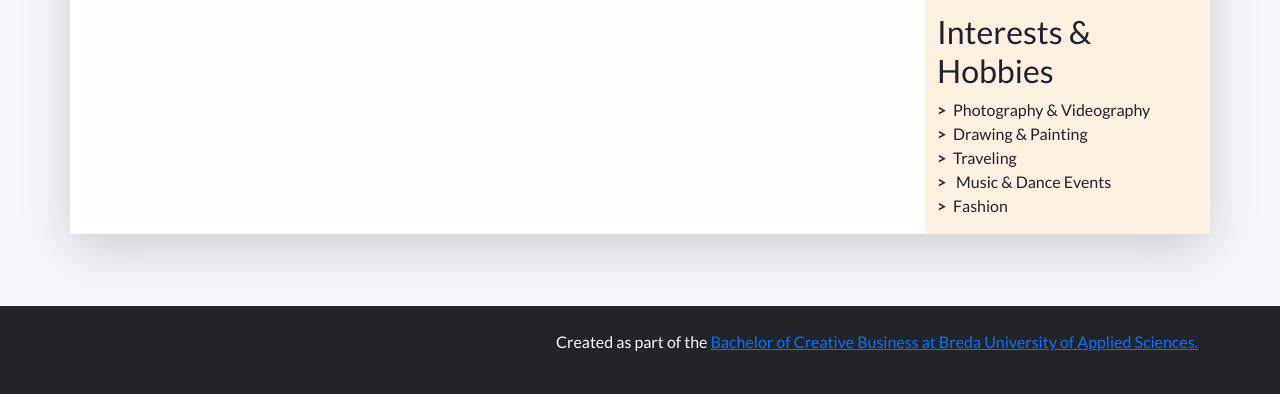
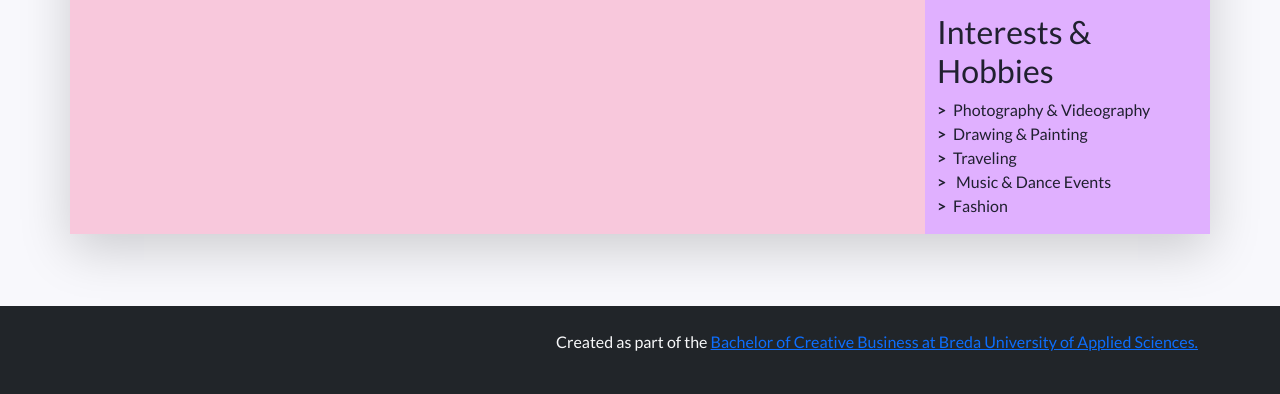
Before and after one commit to LauraOspinaa/prj4-individual, a plain HTML site: page index.html in a window 1280 px wide. Shown: the part 839-1233 px from the top of the page. Drawn offline with nearby package versions, Linux system fonts and the light colour scheme.

Commit message:
background color

```diff
--- a/css/styles.css
+++ b/css/styles.css
@@ -14,15 +14,15 @@ body {
 /* Styles for custom classes in the document. (There are more, try to find them out!) */
 
 .resume-header {
-    background-color: #FF69B4;
+    background-color: #ff69b4;
 }
 
 .resume-main {
-	background-color: #fffefc;
+	background-color: #F8C8DC;
 }
 
 .resume-aside {
-	background-color: #fff0e0;
+	background-color: #E0B0FF;
 }
 
 /* Styles for lists in the document */
```
Also changed, not shown: 1 other file.
